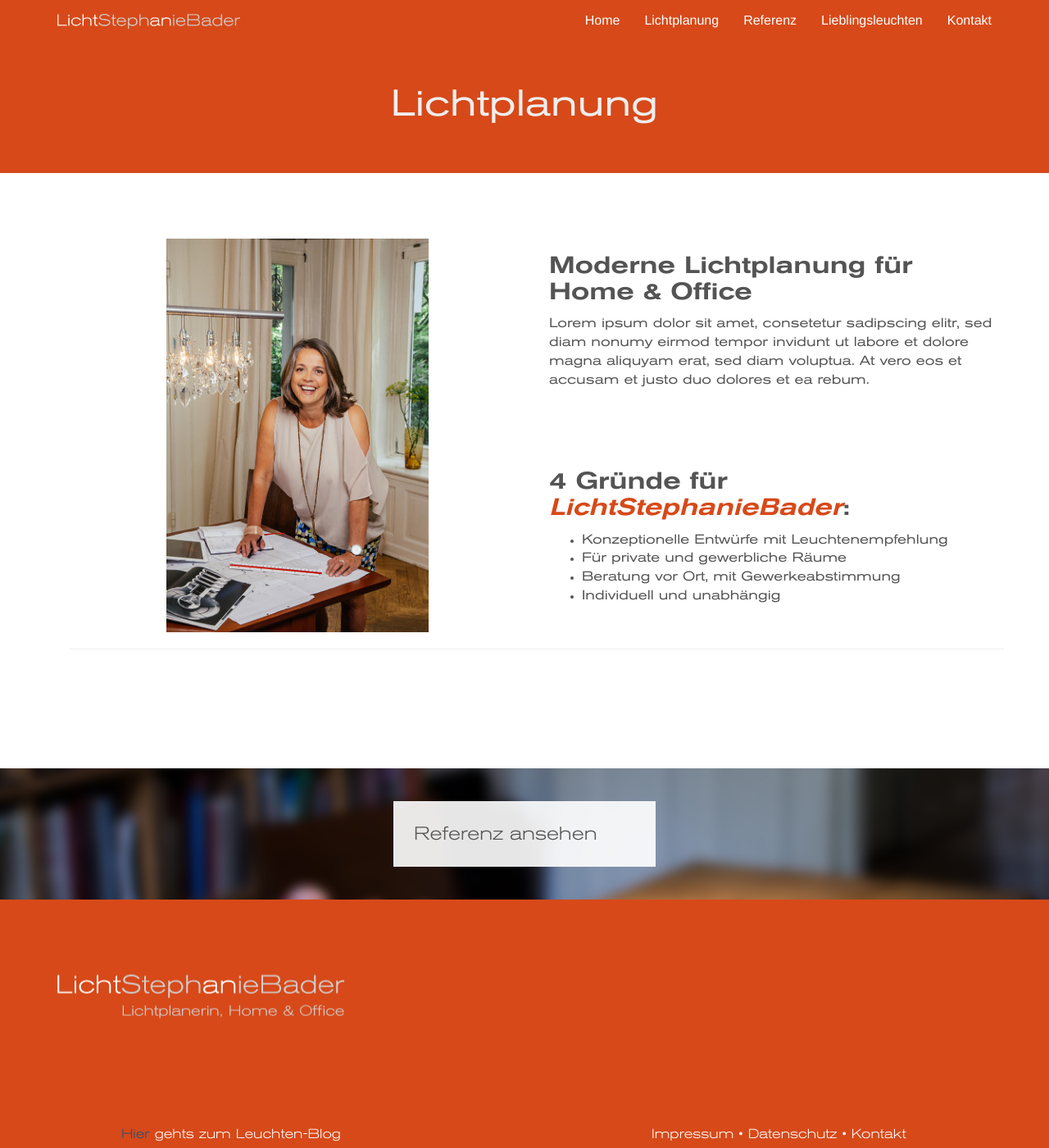
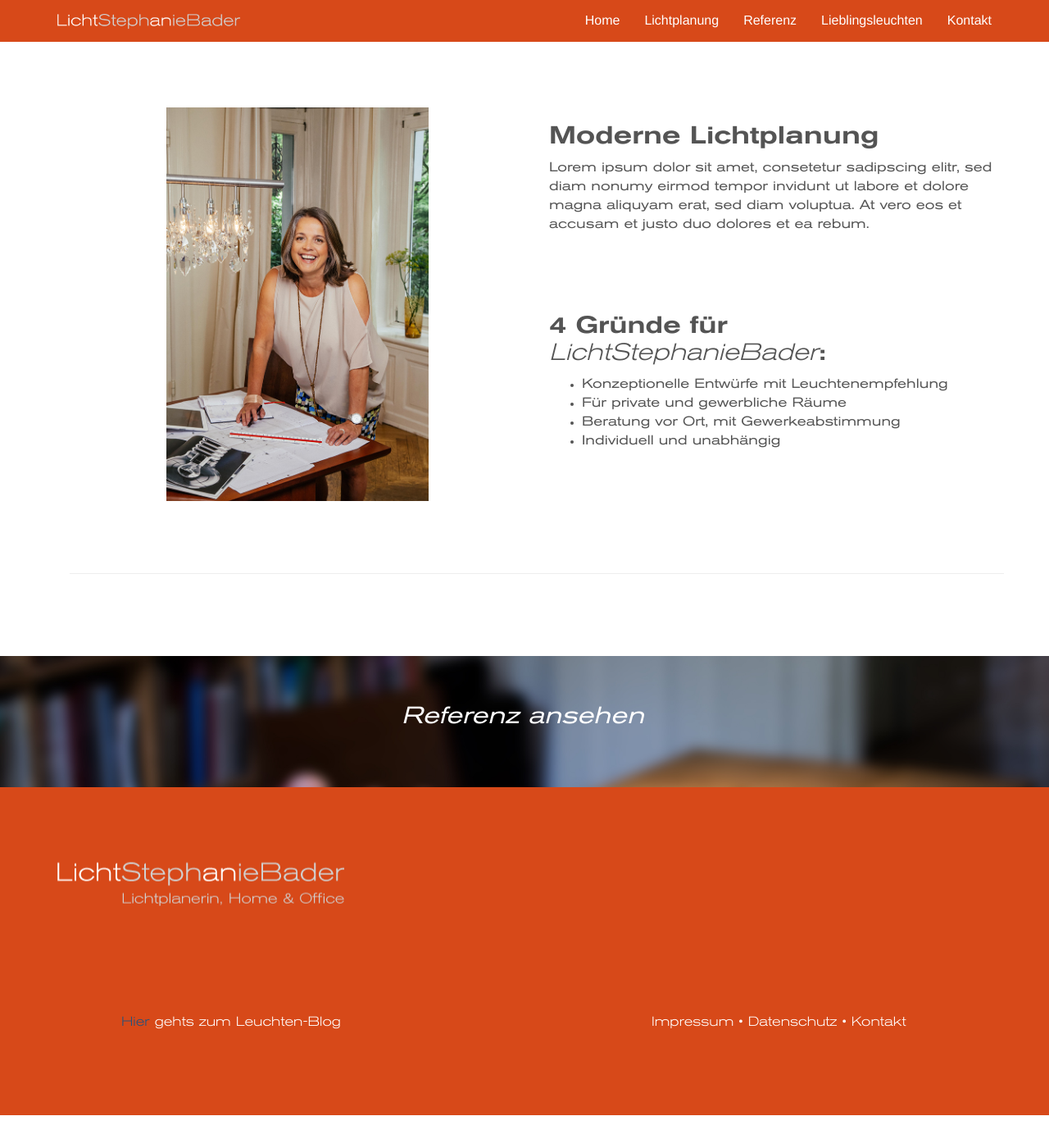
Before and after one commit to Maxomann/LichtStephanieBader, a Jekyll site: the page built from lichtplanung.md, in a window 1280 px wide and 1400 px high. Shown: the whole window at 82% size. Built offline with Jekyll 4.4.1, drawn with Linux system fonts in a browser that asks for light colours.

Commit message:
progress

```diff
--- a/_layouts/leuchten.html
+++ b/_layouts/leuchten.html
@@ -1,13 +1,13 @@
 {% include html_start.html %}
 
-    <div class="container-fluid banner-small">
+    <!--<div class="container-fluid banner-small">
         <h1>Meine {{site.title_leuchten}}</h1>
-    </div>
+    </div>-->
 
     <div class="referenz-spacer"></div>
 
     <div class="container">
-        <h2>Lorem ipsum dolor</h2>
+        <h2>Meine Lieblingsleuchten</h2>
         <p>Lorem ipsum dolor sit amet, consetetur sadipscing elitr, sed diam nonumy eirmod tempor invidunt ut labore et dolore magna aliquyam erat, sed diam voluptua.
         </p>
 
--- a/_layouts/lichtplanung.html
+++ b/_layouts/lichtplanung.html
@@ -1,8 +1,8 @@
 {% include html_start.html %}
 
-    <div class="container-fluid banner-small">
+    <!--<div class="container-fluid banner-small">
         <h1>{{site.title_lichtplanung}}</h1>
-    </div>
+    </div>-->
 
     <div class="container">
 
@@ -14,12 +14,12 @@
                     </div>
 
                     <div class="col-md-6">
-                        <h3>Moderne Lichtplanung für Home & Office</h3>
+                        <h2>Moderne Lichtplanung</h2>
                         <p>Lorem ipsum dolor sit amet, consetetur sadipscing elitr, sed diam nonumy eirmod tempor invidunt ut labore et dolore magna aliquyam erat, sed diam voluptua. At vero eos et accusam et justo duo dolores et ea rebum.</p>
 
                         <br><br><br>
 
-                        <h3>4 Gründe für <a style="color: #d74919; font-style:italic" href="#referenz">LichtStephanieBader</a>:</h3>
+                        <h3>4 Gründe für <span style="font-weight:300;font-style:italic" href="#referenz">LichtStephanieBader</span>:</h3>
                         <ul>
                             <li>Konzeptionelle Entwürfe mit Leuchtenempfehlung</li>
                             <li>Für private und gewerbliche Räume</li>
@@ -29,7 +29,8 @@
 
                     </div>
                 </div>
-                <hr><br><br>
+                <br><br><br>
+                <hr>
             </div>
         </div>
 
@@ -37,10 +38,10 @@
     </div>
 
 
-    <div class="container-fluid banner-small-bg">
-        <div class="licht-nav-button">
-            <a href="referenz.html"><p>Referenz ansehen</p></a>
+    <a href="referenz.html">
+        <div class="container-fluid banner-small-bg licht-nav-text-parent">
+            <p class="licht-nav-text">Referenz ansehen</p>
         </div>
-    </div>
+    </a>
 
 {% include html_end.html %}
--- a/_layouts/referenz.html
+++ b/_layouts/referenz.html
@@ -1,9 +1,9 @@
 {% include html_start.html %}
 
 <div id="referenz"></div>
-<div class="container-fluid banner-small">
+<!--<div class="container-fluid banner-small">
     <h1>{{site.title_referenz}}</h1>
-</div>
+</div>-->
 <div class="ref-splitter"></div>
 
 <div class="container-fluid referenzen">
--- a/css/default.css
+++ b/css/default.css
@@ -357,25 +357,22 @@ footer>div {
         font-size: 1.8em;
     }
 }
-.licht-nav-button {
-    width: 320px;
-    height: 80px;
-    max-width: 100%;
-    margin:auto;
-    margin-left: 50%;
-    margin-top: 40px;
+.licht-nav-text {
+    position: relative;
+    left: 50%;
+    margin-top: 55px;
     transform: translateX(-50%);
-    background-color: rgba(255,255,255,0.9);
 
-    font-size: 1.4em;
-    font-weight: 300;
+    width: 300px;
+
+    color: white;
+    font-size: 1.8em;
+
+    font-style: italic;
 }
-.licht-nav-button>a {
-    color:inherit;
-}
-.licht-nav-button>a>p {
-    margin-left: 25px;
-    transform: translateY(25px);
+.licht-nav-text-parent:hover{
+    color: white;
+    text-decoration: underline;
 }
 
 /* Referenzen */
```
Also changed, not shown: _layouts/kontakt.html (+7 -2 lines).
